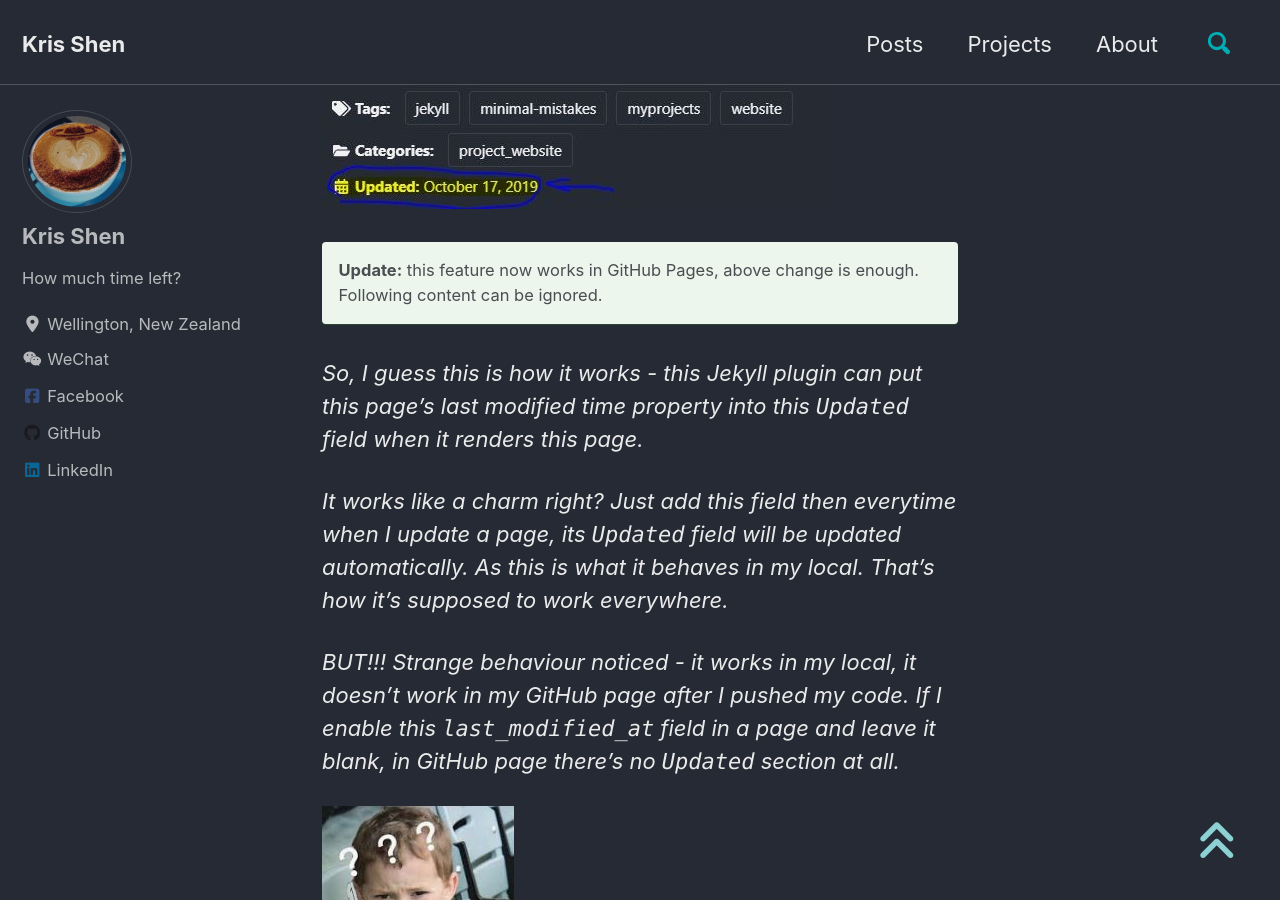
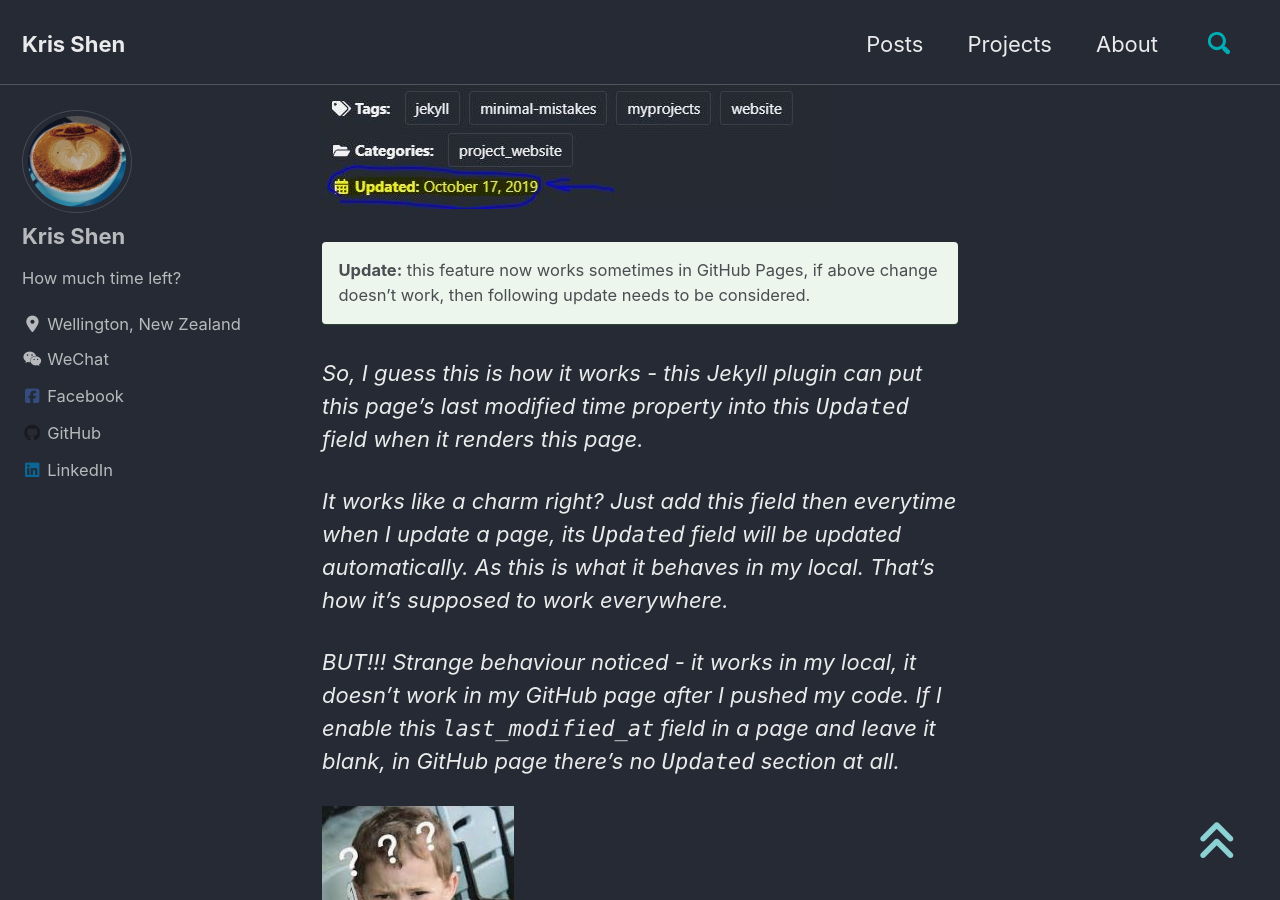
Before and after one commit to krisshen/mywebsite, a Jekyll site: the page built from _posts/2019-10-17-how-to-enable-page-update-time.md, in a window 1280 px wide and 900 px high, scrolled down 614 px. Built offline with Jekyll 4.4.1, drawn with Linux system fonts in a browser that asks for light colours; cached includes are drawn as plain includes; nearby versions of some CDN libraries.

Commit message:
update post for page update time

```diff
--- a/_posts/2019-10-17-how-to-enable-page-update-time.md
+++ b/_posts/2019-10-17-how-to-enable-page-update-time.md
@@ -21,7 +21,7 @@ last_modified_at: #<-- add this line
 Actually `last_modified_at` is a Jekyll [plugin](https://github.com/gjtorikian/jekyll-last-modified-at) and I found out that I don't need to provide a date time for this field, if I leave it empty and host my site locally, when I visit this page in my local it can display the page's update time correctly:
 ![](/images/page_updatetime.jpg)
 
-**Update:** this feature now works in GitHub Pages, above change is enough. Following content can be ignored.
+**Update:** this feature now works sometimes in GitHub Pages, if above change doesn't work, then following update needs to be considered.
 {: .notice--success}
 
 
```
